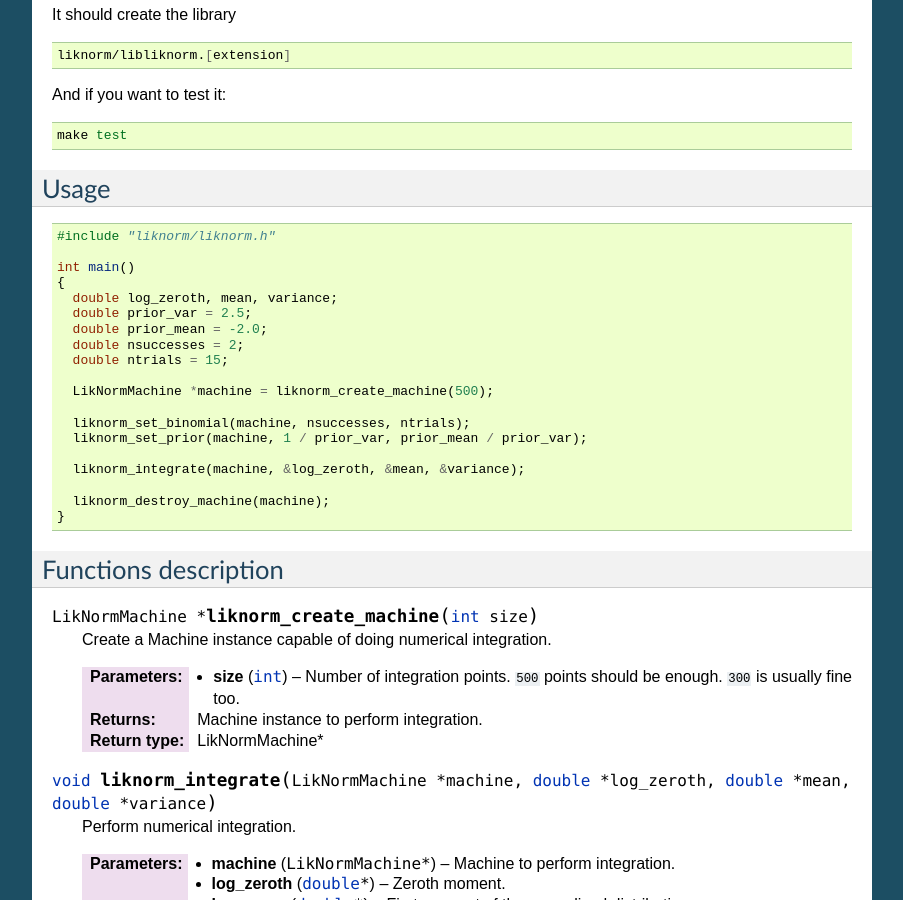
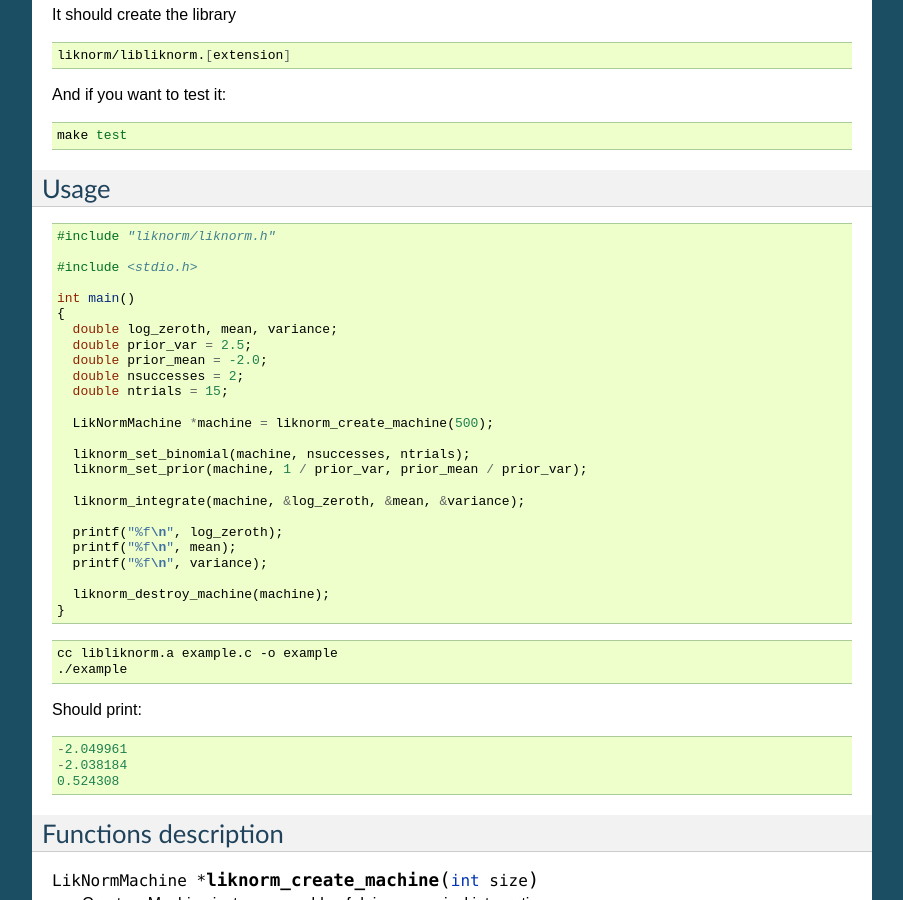
Before and after one commit to limix/liknorm, a Sphinx documentation site: the page built from doc/index.rst, in a window 1280 px wide and 900 px high, scrolled down 622 px. Shown: the whole window, without its empty margins (198-1101 px from the left). Built offline with Sphinx 7.4.7, drawn with Linux system fonts in a browser that asks for light colours.

Commit message:
example should print

```diff
--- a/doc/index.rst
+++ b/doc/index.rst
@@ -55,6 +55,8 @@ Usage
 
   #include "liknorm/liknorm.h"
 
+  #include <stdio.h>
+
   int main()
   {
     double log_zeroth, mean, variance;
@@ -70,8 +72,23 @@ Usage
 
     liknorm_integrate(machine, &log_zeroth, &mean, &variance);
 
+    printf("%f\n", log_zeroth);
+    printf("%f\n", mean);
+    printf("%f\n", variance);
+
     liknorm_destroy_machine(machine);
   }
+
+.. code-block:: bash
+
+  cc libliknorm.a example.c -o example
+  ./example
+
+Should print::
+
+  -2.049961
+  -2.038184
+  0.524308
 
 ---------------------
 Functions description
```
